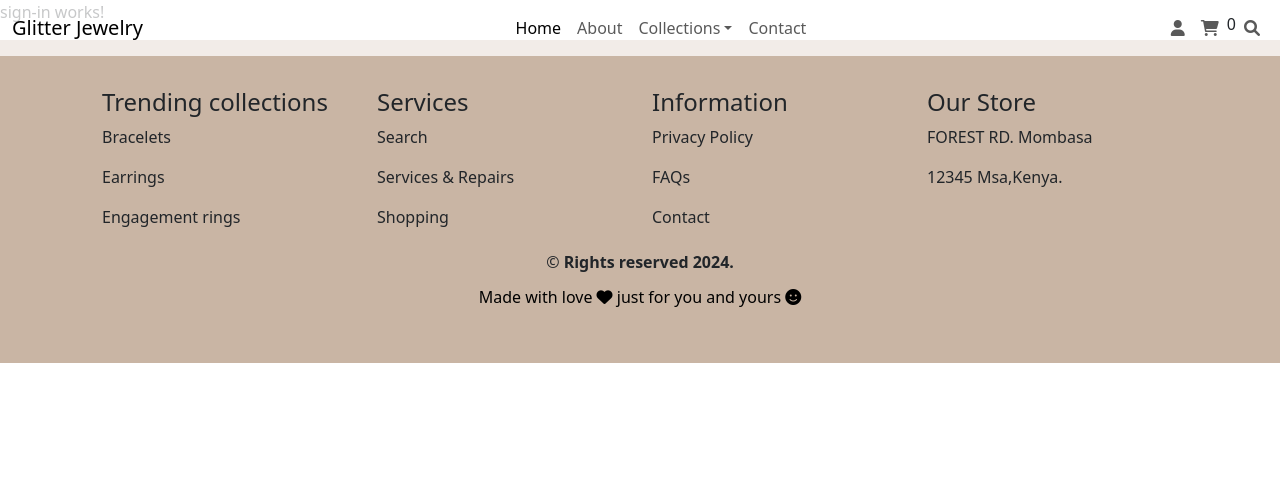
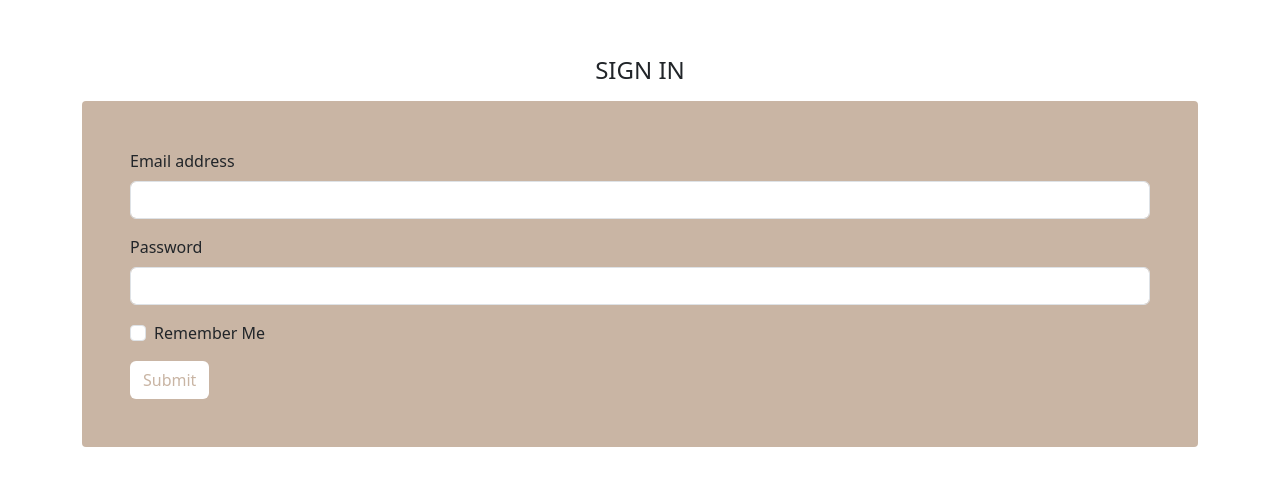
Before and after one commit to Carol254/glitter-e-shop, an Angular app: page /sign-in in a window 1280 px wide. Shown: the top 486 px of the page. Built offline with nearby package versions, Linux system fonts and the light colour scheme.

Commit message:
few changes made

```diff
--- a/src/app/app.component.html
+++ b/src/app/app.component.html
@@ -1,3 +1,3 @@
-<app-header ></app-header>
+<app-header *ngIf="shouldShowHeaderFooter()"></app-header>
 <router-outlet></router-outlet>
-<app-footer></app-footer>
+<app-footer *ngIf="shouldShowHeaderFooter()"></app-footer>
--- a/src/app/app.component.ts
+++ b/src/app/app.component.ts
@@ -4,13 +4,13 @@ import { HeaderComponent } from './header/header.component';
 import { FooterComponent } from './footer/footer.component';
 import { HttpClientModule } from '@angular/common/http';
 import { Router, NavigationEnd } from '@angular/router';
-import { ViewportScroller } from '@angular/common';
+import { NgIf, ViewportScroller } from '@angular/common';
 import { filter } from 'rxjs/operators';
 
 @Component({
   selector: 'app-root',
   standalone: true,
-  imports: [RouterOutlet ,HeaderComponent,FooterComponent,HttpClientModule],
+  imports: [RouterOutlet ,HeaderComponent,FooterComponent,HttpClientModule,NgIf],
   templateUrl: './app.component.html',
   styleUrl: './app.component.css'
 })
@@ -26,4 +26,8 @@ export class AppComponent implements OnInit{
       this.viewportScroller.scrollToPosition([0, 0]);
     });
   }
+
+  shouldShowHeaderFooter():boolean{
+    return this.router.url !=='/sign-in';
+  }
 }
--- a/src/app/cart/cart.component.html
+++ b/src/app/cart/cart.component.html
@@ -1,13 +1,13 @@
 <div class="container">
 
-    <!-- <div class="content d-none" #noItems>
+    <div class="content" *ngIf="noItemsInCart()">
       <div class="container">
         <div>No items in cart</div>
         <button class="btn btn-sub w-100">START SHOPPING</button>
       </div>
-    </div> -->
+    </div>
 
-    <div class="row">
+    <div class="row" *ngIf="!noItemsInCart()">
       <div class="col-lg-7">
         <div class="cart content">
           <div class="container">
--- a/src/app/cart/cart.component.ts
+++ b/src/app/cart/cart.component.ts
@@ -1,4 +1,4 @@
-import { NgFor } from '@angular/common';
+import { NgFor, NgIf } from '@angular/common';
 import { Component, ElementRef, OnInit, ViewChild } from '@angular/core';
 import { CartService } from '../services/cart.service';
 import { ProductsService } from '../services/products.service';
@@ -8,7 +8,7 @@ import { ActivatedRoute, Router } from '@angular/router';
 @Component({
   selector: 'app-cart',
   standalone: true,
-  imports: [NgFor],
+  imports: [NgFor,NgIf],
   templateUrl: './cart.component.html',
   styleUrl: './cart.component.css'
 })
@@ -50,4 +50,8 @@ export class CartComponent implements OnInit{
       this.router.navigate(['/checkout']);
     }
 
+    noItemsInCart():boolean{
+     return  this.itemCount === 0;
+    }
+
 }
--- a/src/app/sign-in/sign-in.component.html
+++ b/src/app/sign-in/sign-in.component.html
@@ -1 +1,20 @@
-<p>sign-in works!</p>
+<section class="mt-5">
+    <div class="container">
+        <h4 class="pt-2 text-center">SIGN IN</h4>
+        <form class="my-3 content p-5">
+            <div class="mb-3">
+              <label for="exampleInputEmail1" class="form-label">Email address</label>
+              <input type="email" class="form-control" id="exampleInputEmail1" aria-describedby="emailHelp">
+            </div>
+            <div class="mb-3">
+              <label for="exampleInputPassword1" class="form-label">Password</label>
+              <input type="password" class="form-control" id="exampleInputPassword1">
+            </div>
+            <div class="mb-3 form-check">
+              <input type="checkbox" class="form-check-input" id="exampleCheck1">
+              <label class="form-check-label" for="exampleCheck1">Remember Me</label>
+            </div>
+            <button type="submit" class="btn btn-sub">Submit</button>
+          </form>
+    </div>
+</section>
```
